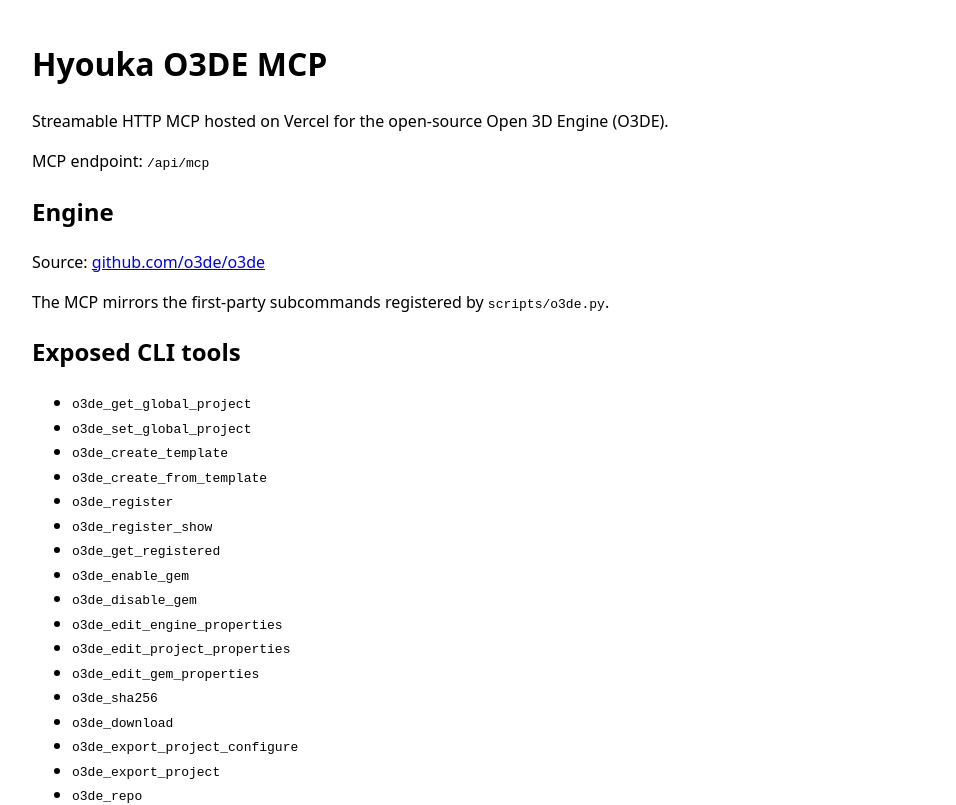
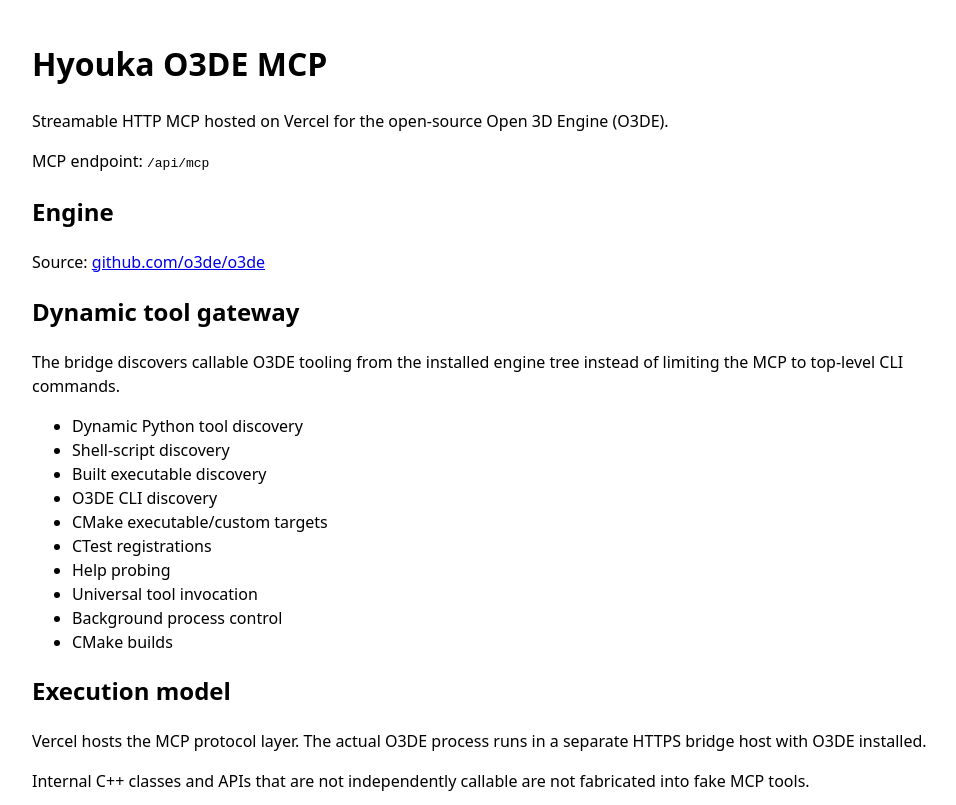
Before and after one commit to TomasThrawat/Hyouka-Free-Game-Engine-MCP, a Next.js app: page / in a window 1280 px wide. Shown: the top 805 px of the page, without its empty margins (128-1084 px from the left). Built offline with nearby package versions, Linux system fonts and the light colour scheme.

Commit message:
docs: expose dynamic O3DE gateway capabilities

```diff
--- a/app/health/route.ts
+++ b/app/health/route.ts
@@ -9,10 +9,11 @@
     engine: "O3DE",
     source: "https://github.com/o3de/o3de",
     cliEntryPoint: "scripts/o3de.py",
+    gatewayMode: "dynamic-callable-tool-discovery",
     bridgeConfigUrl:
       process.env.O3DE_BRIDGE_CONFIG_URL || DEFAULT_BRIDGE_CONFIG_URL,
     directBridgeConfigured: Boolean(process.env.O3DE_BRIDGE_URL),
     executionModel:
-      "Vercel hosts MCP; O3DE commands execute through a separate HTTP bridge.",
+      "Vercel hosts MCP; O3DE commands execute through a separate universal HTTP bridge.",
   });
 }
--- a/app/page.tsx
+++ b/app/page.tsx
@@ -1,27 +1,15 @@
-const commands = [
-  "get-global-project",
-  "set-global-project",
-  "create-template",
-  "create-from-template",
-  "register",
-  "register-show",
-  "get-registered",
-  "enable-gem",
-  "disable-gem",
-  "edit-engine-properties",
-  "edit-project-properties",
-  "edit-gem-properties",
-  "sha256",
-  "download",
-  "export-project-configure",
-  "export-project",
-  "repo",
-  "edit-repo-properties",
+const capabilities = [
+  "Dynamic Python tool discovery",
+  "Shell-script discovery",
+  "Built executable discovery",
+  "O3DE CLI discovery",
+  "CMake executable/custom targets",
+  "CTest registrations",
+  "Help probing",
+  "Universal tool invocation",
+  "Background process control",
+  "CMake builds",
 ];
-
-function mcpToolName(command: string) {
-  return `o3de_${command.replace(/-/g, "_")}`;
-}
 
 export default function Home() {
   return (
@@ -50,25 +38,26 @@
           github.com/o3de/o3de
         </a>
       </p>
+
+      <h2>Dynamic tool gateway</h2>
       <p>
-        The MCP mirrors the first-party subcommands registered by{" "}
-        <code>scripts/o3de.py</code>.
+        The bridge discovers callable O3DE tooling from the installed engine
+        tree instead of limiting the MCP to top-level CLI commands.
       </p>
-
-      <h2>Exposed CLI tools</h2>
       <ul>
-        {commands.map((command) => (
-          <li key={command}>
-            <code>{mcpToolName(command)}</code>
-          </li>
+        {capabilities.map((capability) => (
+          <li key={capability}>{capability}</li>
         ))}
       </ul>
 
       <h2>Execution model</h2>
       <p>
         Vercel hosts the MCP protocol layer. The actual O3DE process runs in a
-        separate HTTP bridge because Vercel Functions do not provide a
-        persistent O3DE engine installation.
+        separate HTTPS bridge host with O3DE installed.
+      </p>
+      <p>
+        Internal C++ classes and APIs that are not independently callable are
+        not fabricated into fake MCP tools.
       </p>
     </main>
   );
```
